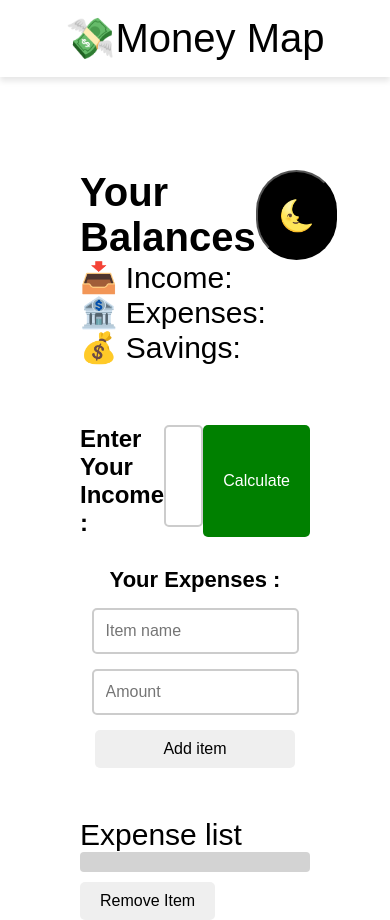
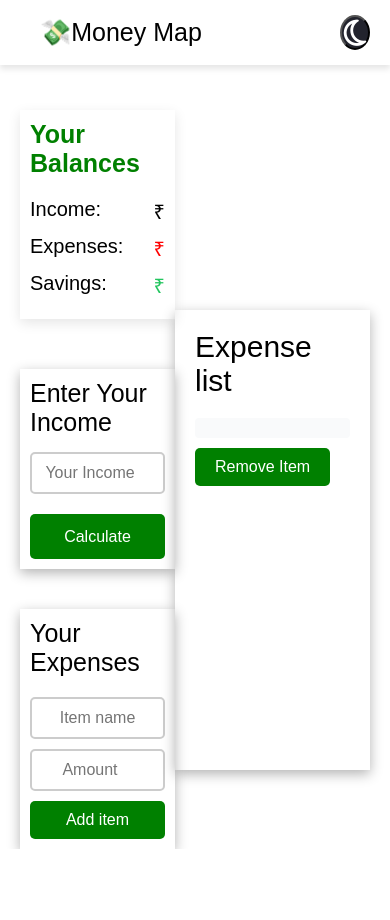
Before and after one commit to Harsh-kumar04/Monet-Map, a plain HTML site: page index.html in a window 390 px wide. After the commit the page ends 849 px from the top, so only its background shows below. Drawn offline with Linux system fonts and the light colour scheme.

Commit message:
mew updates

```diff
--- a/index.html
+++ b/index.html
@@ -4,54 +4,72 @@
     <meta charset="UTF-8" />
     <meta name="viewport" content="width=device-width, initial-scale=1" />
     <link rel="stylesheet" href="style.css" />
+    <link
+      rel="stylesheet"
+      href="https://cdnjs.cloudflare.com/ajax/libs/font-awesome/6.7.2/css/all.min.css"
+      integrity="sha512-Evv84Mr4kqVGRNSgIGL/F/aIDqQb7xQ2vcrdIwxfjThSH8CSR7PBEakCr51Ck+w+/U6swU2Im1vVX0SVk9ABhg=="
+      crossorigin="anonymous"
+      referrerpolicy="no-referrer"
+    />
     <title>Money Map</title>
   </head>
   <body>
+
     <nav class="navbar">
       <div class="logo">💸Money Map</div>
       <ul>
-        <li><a href="#">🏠 Home</a></li>
+        <!-- <li><a href="#">🏠 Home</a></li>
         <li><a href="transactions.html">📜 View Transactions</a></li>
         <li><a href="budget.html">💰 Manage Budget</a></li>
         <li><a href="charts.html">📊 View Spending Report</a></li>
-        <li><a href="savings.html">🏦 Track Savings</a></li>
+        <li><a href="savings.html">🏦 Track Savings</a></li> -->
+        <button id="dark"><i class="fa-regular fa-moon"></i></button>
       </ul>
     </nav>
     <div id="content">
       <div id="left">
         <div class="summary">
-          <h1 id="ba">Your Balances <button id="dark">🌜</button> </h1>
+          <h1 id="ba">Your Balances</h1>
 
-          <p>📥 Income: <span id="inc"></span></p>
-          <p>🏦 Expenses: <span id="exp"></span></p>
-          <p>💰 Savings: <span id="sav"></span></p>
+          <div class="sum">
+            <p>Income:</p>
+            <div id="inc">₹</div>
+          </div>
+
+          <div class="sum">
+            <p>Expenses:</p>
+            <div id="exp">₹</div>
+          </div>
+
+          <div class="sum">
+            <p>Savings:</p>
+            <div id="sav">₹</div>
+          </div>
         </div>
 
-        <h2 id="det">
-          <div class="first">
-          <label for="income">Enter Your Income : </label
-          ><input id="income" placeholder="Your Income" type="number" /><span
-            id="in"
-          ></span>
-          <button id="cal">Calculate</button>
+        <div class="first">
+          <label id="txt">Enter Your Income </label>
+          <div class="inner">
+            <input id="income" placeholder="Your Income" type="number" />
+            <button id="cal">Calculate</button>
+          </div>
         </div>
 
-          <div class="exe">
-            <label id="ex">Your Expenses : </label>
+        <div class="exe">
+          <label id="ex">Your Expenses </label>
 
-            <input type="text" placeholder="Item name" id="item" class="n" />
+          <input type="text" placeholder="Item name" id="item" class="n" />
+          <div class="do">
             <input type="number" placeholder="Amount" id="amt" class="n" />
             <button id="add">Add item</button>
           </div>
-        </h2>
-
-        <label id="exl">Expense list</label>
-        <ul id="explist"></ul>
-        <button id="remove">Remove Item</button>
+        </div>
       </div>
 
       <div id="right">
-        <img id="imag" src="img/wall.jpg" alt="img" />
+        <div id="exl">Expense list</div>
+        <ul id="explist"></ul>
+        <button id="remove">Remove Item</button>
       </div>
     </div>
 
--- a/script.js
+++ b/script.js
@@ -5,7 +5,7 @@ var itm = document.querySelector("#item");
 var amt = document.querySelector("#amt");
 var income = document.querySelector("#income");
 var cal = document.querySelector("#cal");
-var inc = document.querySelector("#in");
+var inc = document.querySelector("#income"); // Refers to the input
 var am = document.querySelector("#inc");
 var exp = document.querySelector("#exp");
 var sav = document.querySelector("#sav");
--- a/style.css
+++ b/style.css
@@ -1,29 +1,75 @@
-*{
-  padding:0;
-  margin:0;
-  box-sizing:border-box;
+* {
+  padding: 0;
+  margin: 0;
+  box-sizing: border-box;
 }
-html,body{
+
+html,
+body {
   height: 100%;
   width: 100%;
-  background-color:white;
+  background-color: white;
   font-family: sans-serif;
   display: flex;
   flex-wrap: wrap;
   justify-content: center;
   margin: 0;
 }
-body.darkmode{
-  background: rgb(35, 35, 35);
+
+body.darkmode {
+  background: #111827;
   color: white;
 }
 
-#dark{
-  border-radius: 50px 50px;
+
+
+
+body.darkmode #right {
+  background-color: #1F2937;
+  /* or any dark shade */
+  color: white;
+}
+
+body.darkmode .navbar {
+  background-color: #1F2937;
+  color: white;
+}
+
+body.darkmode .logo {
+  color: white;
+}
+
+body.darkmode .summary,
+body.darkmode .first,
+body.darkmode .exe {
+  background-color: #1F2937;
+  color: white;
+}
+
+body.darkmode .explist {
+  color: black;
+}
+
+body.darkmode li {
+  color: black;
+}
+
+body.darkmode #inc {
+  color: white;
+}
+
+
+
+#dark {
+  width: 40px;
+  height: 40px;
   font-size: 30px;
-  background: black;
+  border-radius: 70%;
+  background-color: rgb(34, 35, 45);
+  color: white;
 }
-#content{
+
+#content {
   display: flex;
   width: 100%;
   height: 100%;
@@ -35,32 +81,28 @@ body.darkmode{
   justify-content: center;
 
 }
-#left, #right {
+
+#left,
+#right {
   flex: 1;
   max-width: 100%;
-  padding: 20px;
   min-height: auto;
 }
 
-#left{
+#left {
   height: 100%;
   width: 50%;
-  padding: 60px;
+}
 
+#right {
+  height: 100%;
+  width: 50%;
+  padding: 20px;
+  box-shadow: 0 4px 12px rgba(0, 0, 0, 0.3);
 
 }
 
-#right{
-  display: flex;
-  align-items: center;
-  justify-content: center;
-  height: auto;
-  width: 50%;
-  /* background: #831111; */
-  margin-left: 10px;
-  overflow: hidden;
-}
-#imag{
+#imag {
   display: flex;
   width: 100%;
   height: auto;
@@ -68,6 +110,7 @@ body.darkmode{
   justify-content: end;
   /* right: 200px; */
 }
+
 #imag img {
   max-width: 100%;
   height: auto;
@@ -75,37 +118,44 @@ body.darkmode{
   display: block;
 }
 
-#add, #cal , #remove{
-  color: rgb(0, 0, 0);
+#add,
+#cal,
+#remove {
+  color: white;
   padding: 10px 20px;
   border: none;
   border-radius: 5px;
   cursor: pointer;
   font-size: 16px;
+  background-color: green;
 }
 
-#add:hover  {
-background-color: greenyellow;
-color: rgb(0, 0, 0);
+#add:hover {
+  background-color: greenyellow;
+  color: rgb(0, 0, 0);
 }
-#remove:hover{
+
+#remove:hover {
   background-color: red;
   color: white;
 }
 
-.logo{
+.logo {
   color: #000000;
   font-weight: 200;
-  font-size: 40px;
+  font-size: 25px;
 }
-.logo:hover,#ba:hover{
-  color: green;
+
+.logo:hover,
+#ba:hover {
+  color: #22C55E;
 
 }
-#ba{
-  display: flex;
-  justify-content: space-between;
-  font-size: 40px;
+
+#ba {
+  color: green;
+  font-size: 25px;
+  margin-bottom: 20px;
 }
 
 
@@ -118,178 +168,234 @@ color: rgb(0, 0, 0);
   padding: 10px;
   position: fixed;
   position: fixed;
-  top: 15px;
   padding: 15px 40px;
   box-shadow: 0px 4px 6px rgba(0, 0, 0, 0.1);
   font-size: 17px;
 }
 
-.navbar ul li{
+.navbar ul li {
   list-style: none;
   display: inline-block;
   margin: 0 10px;
   position: relative;
 
 }
-.navbar ul li a{
 
-  text-decoration:none;
+.navbar ul li a {
+
+  text-decoration: none;
   color: #000000;
   text-transform: uppercase;
 }
 
-.navbar ul li ::after{
+.navbar ul li ::after {
 
   content: '';
   height: 3px;
   width: 0%;
   background: #0e7679;
-  position: absolute ;
+  position: absolute;
   left: 0;
   bottom: 0;
   transition: 0.5s;
 }
 
-.navbar ul li :hover::after{
+.navbar ul li :hover::after {
   width: 100%;
 }
+
 input {
   padding: 10px;
   width: 100%;
-  max-width: 250px;
   font-size: 18px;
   border: 2px solid #ccc;
   border-radius: 5px;
   text-align: center;
 }
 
-.first{
-  width: 100%;
-  height: 100%;
+.first {
+  width: 95%;
   display: flex;
+  flex-direction: column;
+  box-shadow: 0 4px 12px rgba(0, 0, 0, 0.3);
+  padding: 20px;
+  margin-bottom: 40px;
+
 }
 
-#in{
+#inner {
+  width: 100%;
+}
+
+#txt {
+  font-size: 25px;
+  margin-bottom: 15px;
+}
+
+#in {
   color: rgb(164, 12, 12);
 }
-.summary{
+
+.summary {
+  width: 95%;
   display: block;
   font-size: 30px;
-  margin-bottom: 60px;
+  padding: 20px;
+
+  margin-bottom: 50px;
+  margin-top: 0;
+  box-shadow: 0 4px 12px rgba(0, 0, 0, 0.1);
+
 }
-#income{
-  margin-bottom:10px ;
+
+p {
+  font-size: 20px;
+
 }
-#exp{
+
+.sum {
+  display: flex;
+  justify-content: space-between;
+  margin-bottom: 10px;
+}
+
+#inc {
+  font-size: 20px;
+  color: rgb(0, 0, 0);
+}
+
+#exp {
+  font-size: 20px;
+  color: red;
+}
+
+#sav {
+  font-size: 20px;
+  color: #22C55E;
+}
+
+#income {
+  width: 80%;
+  margin-bottom: 10px;
+}
+
+
+
+#explist {
+  margin-bottom: 10px;
+  padding: 10px;
+  background-color: #F9FAFB;
+  border-radius: 4px;
+  font-size: 20px;
+}
+
+
+
+.exe {
+  width: 95%;
+  display: flex;
+  flex-direction: column;
+  box-shadow: 0 4px 12px rgba(0, 0, 0, 0.3);
+  margin-bottom: 40px;
+  padding: 20px;
+}
+
+#item {
+  width: 96%;
+  margin-bottom: 10px;
+}
+
+.n {
+  width: 80%;
+}
+
+
+#ex {
+  font-size: 25px;
   margin-bottom: 20px;
 }
-#explist{
-  margin-bottom: 10px;
-    padding: 10px;
-    background-color: lightgray;
-    border-radius:4px;
-    font-size: 20px;
+
+#exl {
+  font-size: 30px;
+  margin-bottom: 20px;
 }
-#det{
-  display: block;
-  justify-content: left;
 
-}
-.exe{
-display: flex;
-
-align-items: center;
-gap : 10px;
-margin-bottom: 50px;
-}
-.n{
-  width: 30%;
-}
-#ex{
-  width: 250px;
-}
-#exl{
-  font-size: 30px;
-  margin-bottom: 200px;
-}
-#cal{
+#cal {
+  height: 45px;
   background-color: green;
   color: white;
 
 
 }
-#cal:hover{
+
+#cal:hover {
   background-color: sienna;
 }
+
 @media (max-width: 768px) {
+  body {
+    height: 600px;
+
+  }
+  body.darkmode #right {
+    background-color: #1F2937;
+    color: white;
+  }
+
   .navbar {
     display: flex;
     width: 100%;
     align-items: center;
-    justify-content: center;
+    justify-content: space-between;
     position: fixed;
     background: white;
     top: 0;
     left: 0;
     font-size: 15px;
-
-  }
-
-  .navbar ul {
-    display: none;
-
   }
 
 
+  #left,
   #right {
     width: 100%;
-    margin-left: 0;
   }
 
-  #right img {
-    display: none;
-    max-width: 90%;
-  }
-  button {
-    font-size: 18px;
-    padding: 12px 20px;
-  }
-  input {
-    width: 100%;
-    font-size: 18px;
-    padding: 12px;
-  }
-  #left{
-    height: 100%;
-    width: 100%;
-  }
-  .exe {
-    flex-direction: column;
-    align-items: center;
-    gap: 15px; /* Adds space between elements */
-    width: 100%;
-    margin-top: 30px;
-  }
-
-  #ex {
-    text-align: center;
-    font-size: 22px; /* Slightly larger for readability */
-  }
-
-  .exe input {
-    width: 90%; /* Full width on smaller screens */
-    max-width: 300px;
-    padding: 12px;
-    font-size: 16px;
-    text-align: left; /* Align text properly */
-  }
-
-  .exe button {
-    width: 90%;
-    max-width: 200px;
-    font-size: 18px;
-    padding: 12px;
+  #right {
+    margin-top: 200px;
   }
 
 
+  .summary,
+  .first,
+  .exe {
+    font-size: 18px;
+    padding: 10px;
+    width: 100%;
+  }
+
+  .navbar ul  {
+    display: block;
+    width: 10px;
+  }
+  #dark{
+    width: 30px;
+    height: 35px;
+  }
+
+  #income,
+  #item,
+  #amt {
+    width: 100%;
+    font-size: 16px;
+  }
+
+  #add,
+  #cal {
+    width: 100%;
+    margin-top: 10px;
+  }
+
+  #explist {
+    font-size: 16px;
+  }
 }
```
